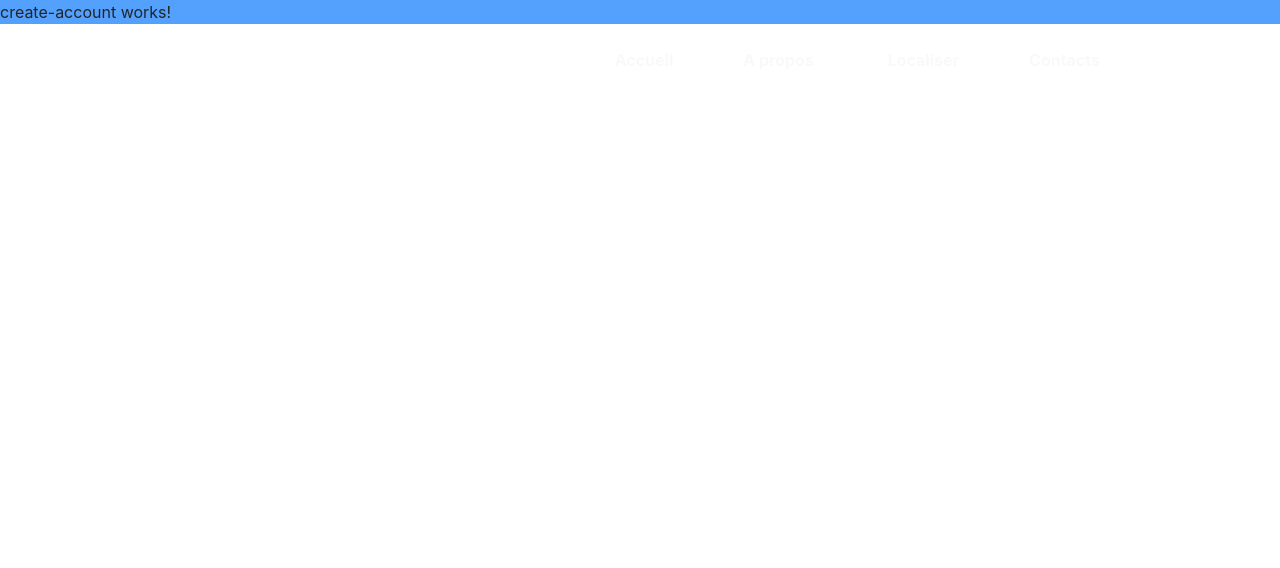
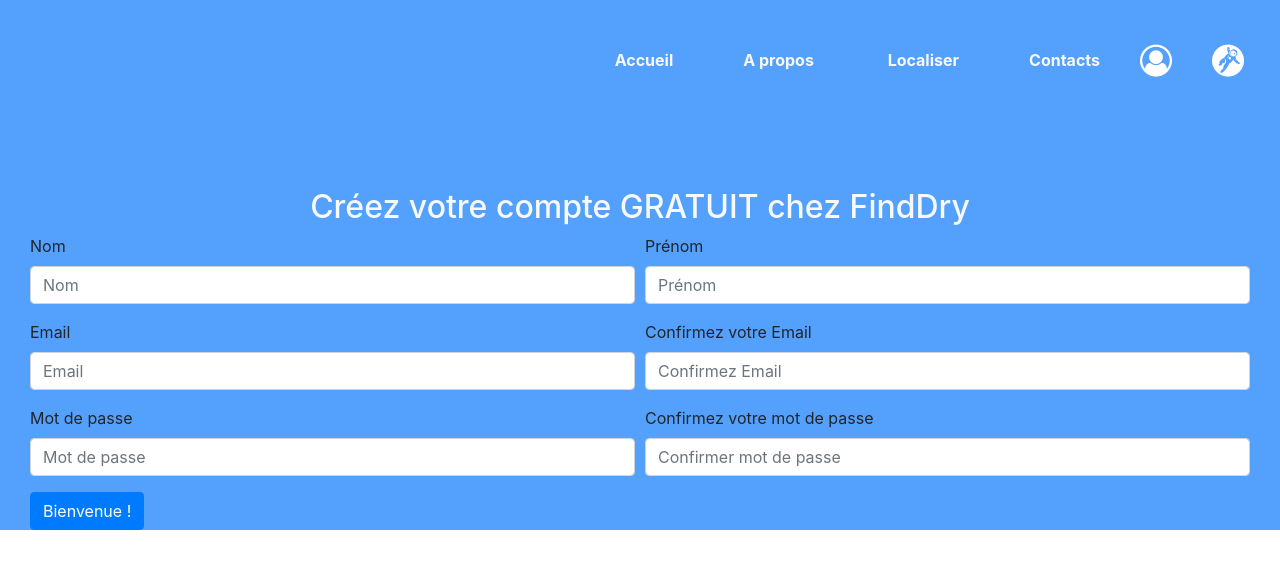
Before and after one commit to NYAZAK/FindDry, an Angular app: page /Create in a window 1280 px wide. Shown: the top 568 px of the page. Built offline with nearby package versions, Linux system fonts and the light colour scheme.

Commit message:
Fct: Ajoute le formulaire de connexion avec le reactive forms pour le contrôle de la validité du formulaire

```diff
--- a/src/app/compte/create-account/create-account.component.html
+++ b/src/app/compte/create-account/create-account.component.html
@@ -1,3 +1,35 @@
-<p>
-  create-account works!
-</p>
+<div class="row col-12 app-section mx-auto">
+
+  <h2 class="text-center col-12 text-light">{{title}}</h2>
+  <form class="col-12 mx-auto" [formGroup]= "formCreate" (ngSubmit)="CreateCount()">
+    <div class="form-row">
+        <div class="form-group col-md-6">
+          <label for="nom">Nom</label>
+          <input type="text" class="form-control" name="nom" id="nom" placeholder="Nom" formControlName="nom">
+        </div>
+        <div class="form-group col-md-6">
+          <label for="prenom">Prénom</label>
+          <input type="text" class="form-control" name="prenom" id="prenom" placeholder="Prénom" formControlName="prenom">
+        </div>
+      </div>
+    <div class="form-row">
+        <div class="form-group col-md-6">
+          <label for="email">Email</label>
+          <input type="email" class="form-control" name="email" id="email" placeholder="Email" formControlName="email">
+        </div>
+        <div class="form-group col-md-6">
+            <label for="confirmeEmail">Confirmez votre Email</label>
+            <input type="email" class="form-control" name="confirmeEmail" id="confirmeEmail" placeholder="Confirmez Email" formControlName="email2">
+          </div>
+        <div class="form-group col-md-6">
+          <label for="motDePasse">Mot de passe</label>
+          <input type="password" class="form-control"  name="motDePasse" id="motDePasse" placeholder="Mot de passe" formControlName="mdp">
+        </div>
+        <div class="form-group col-md-6">
+            <label for="confirmezMotDePasse">Confirmez votre mot de passe</label>
+            <input type="password" class="form-control" name="confirmezMotDePasse" id="confirmezMotDePasse" placeholder="Confirmer mot de passe" formControlName="mdp2">
+          </div>
+      </div>
+    <button type="submit" class="btn btn-primary">Bienvenue !</button>
+  </form>
+</div>
--- a/src/app/compte/create-account/create-account.component.ts
+++ b/src/app/compte/create-account/create-account.component.ts
@@ -1,4 +1,5 @@
 import { Component, OnInit } from '@angular/core';
+import { FormGroup, FormBuilder, Validators } from '@angular/forms';
 
 @Component({
   selector: 'app-create-account',
@@ -6,10 +7,28 @@
   styleUrls: ['./create-account.component.css']
 })
 export class CreateAccountComponent implements OnInit {
-
-  constructor() { }
+  title = 'Créez votre compte GRATUIT chez FindDry';
+  formCreate: FormGroup;
+  constructor(private formBuilder: FormBuilder) { }
 
   ngOnInit() {
+    this.formCreate = this.formBuilder.group({
+      nom : ['', Validators.required],
+      prenom : ['', Validators.required],
+      mdp: ['', Validators.required],
+      mdp2: ['', Validators.required],
+      email : ['', Validators.required],
+      email2 : ['', Validators.required]
+    });
+  }
+
+  CreateCount() {
+
+    if (this.formCreate.valid) {
+      console.log('compte creer');
+    } else {
+      console.log('form pas valid');
+    }
   }
 
 }
```
